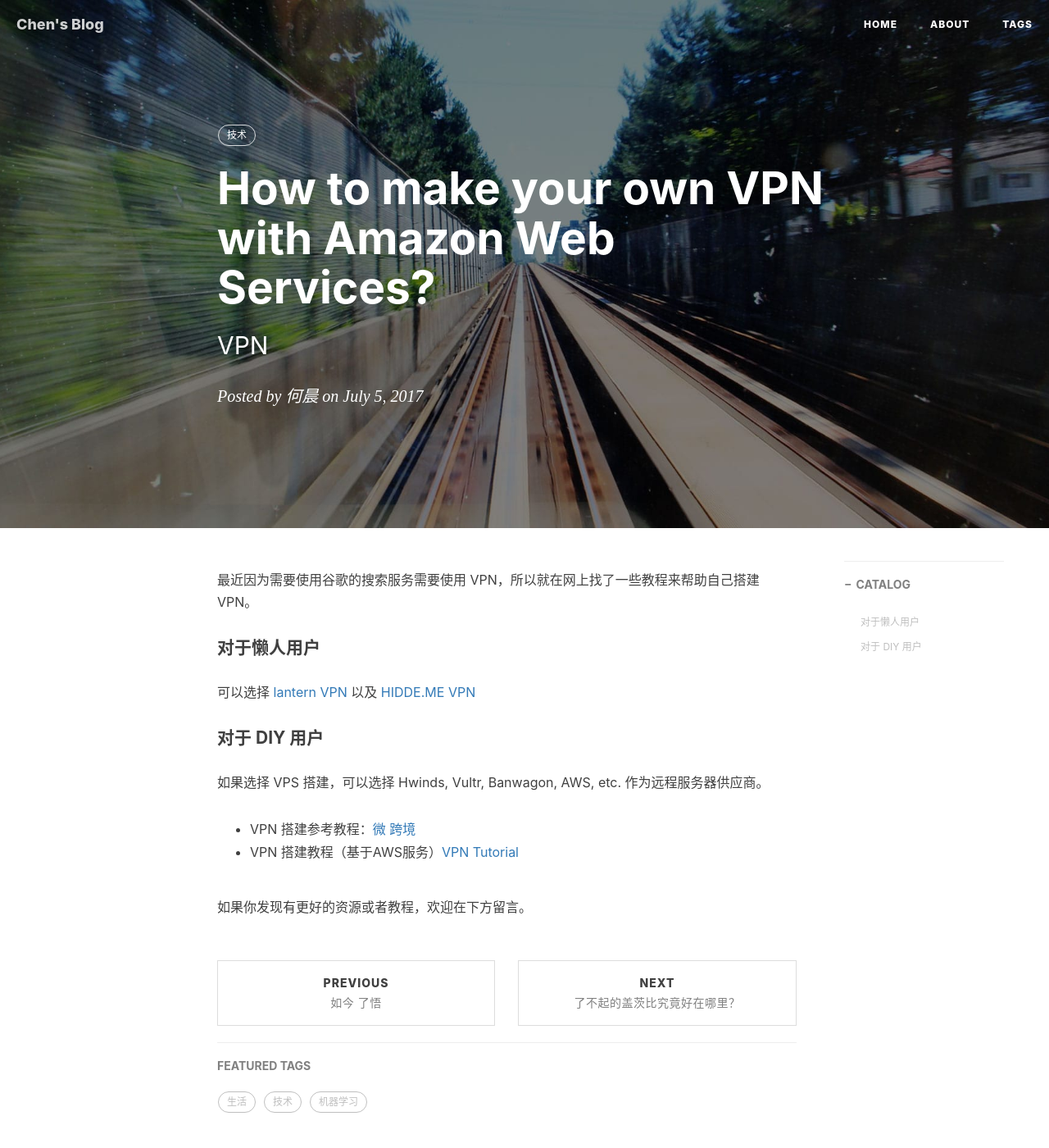
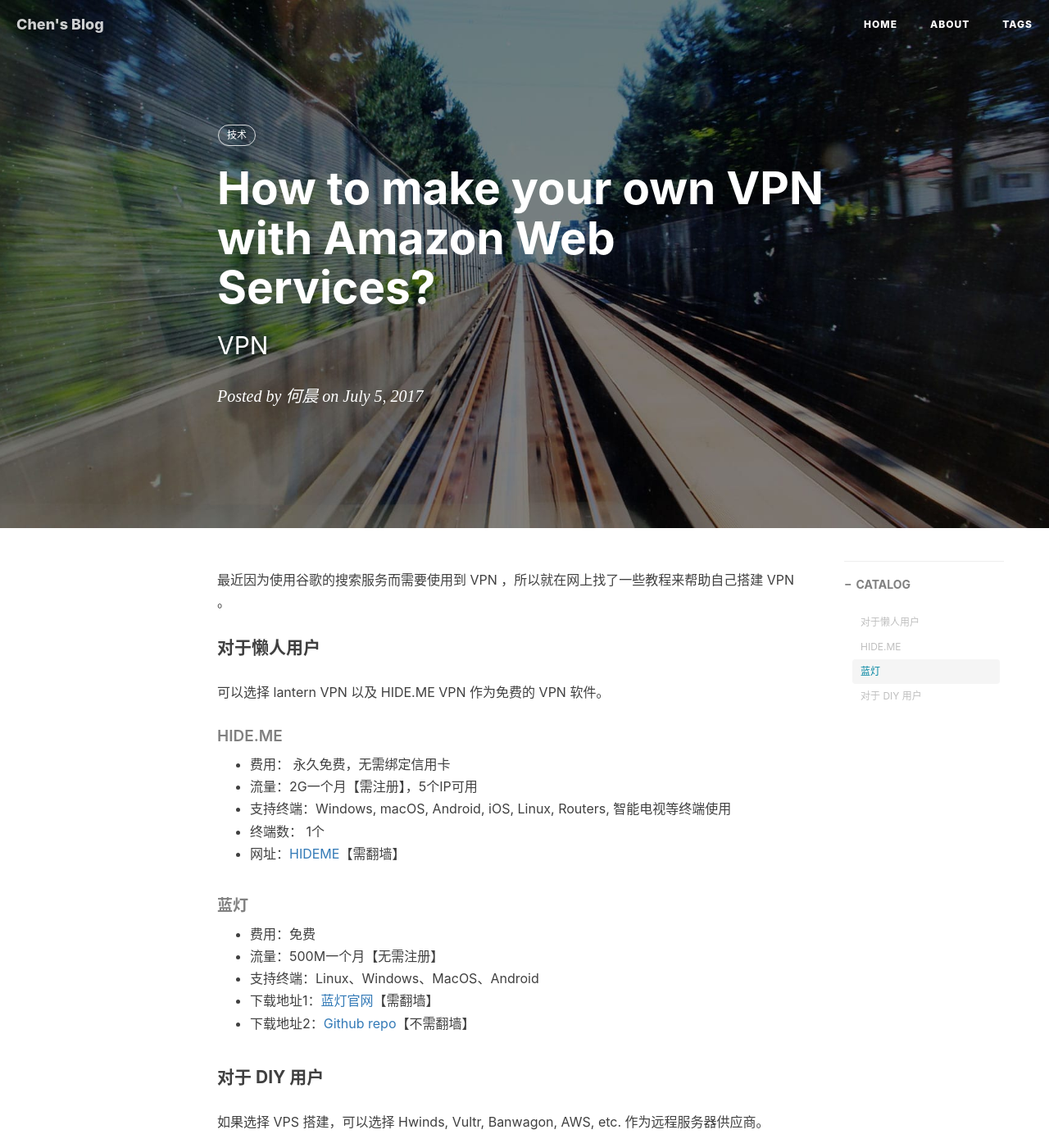
Before and after one commit to he-chen-95/he-chen-95.github.io, a Jekyll site: the page built from _posts/2017-07-05-Create_a_personal_VPN.md, in a window 1280 px wide and 1400 px high. Shown: the whole window at 82% size. Built offline with Jekyll 4.4.1, drawn with Linux system fonts in a browser that asks for light colours; nearby versions of some CDN libraries; comment, search, counter and statistics services are not loaded.

Commit message:
Update 2017-07-05-Create_a_personal_VPN.md

```diff
--- a/_posts/2017-07-05-Create_a_personal_VPN.md
+++ b/_posts/2017-07-05-Create_a_personal_VPN.md
@@ -10,10 +10,24 @@ tags:
     - 技术
 ---
 
-最近因为需要使用谷歌的搜索服务需要使用 VPN，所以就在网上找了一些教程来帮助自己搭建 VPN。
+最近因为使用谷歌的搜索服务而需要使用到 VPN ，所以就在网上找了一些教程来帮助自己搭建 VPN 。
 
 #### 对于懒人用户
-可以选择 [lantern VPN](https://getlantern.org/zh_CN/) 以及 [HIDDE.ME VPN](https://hide.me/en/?friend=5c6b86519399b)
+可以选择 lantern VPN 以及 HIDE.ME VPN 作为免费的 VPN 软件。
+
+##### HIDE.ME
+- 费用： 永久免费，无需绑定信用卡
+- 流量：2G一个月【需注册】，5个IP可用
+- 支持终端：Windows, macOS, Android, iOS, Linux, Routers, 智能电视等终端使用
+- 终端数： 1个
+- 网址：[HIDEME](https://hide.me/en/?friend=5c6b86519399b)【需翻墙】
+
+##### 蓝灯
+- 费用：免费
+- 流量：500M一个月【无需注册】
+- 支持终端：Linux、Windows、MacOS、Android
+- 下载地址1：[蓝灯官网](https://getlantern.org/zh_CN/)【需翻墙】
+- 下载地址2：[Github repo](https://github.com/getlantern/lantern)【不需翻墙】
 
 #### 对于 DIY 用户
 如果选择 VPS 搭建，可以选择 Hwinds, Vultr, Banwagon, AWS, etc. 作为远程服务器供应商。
```
